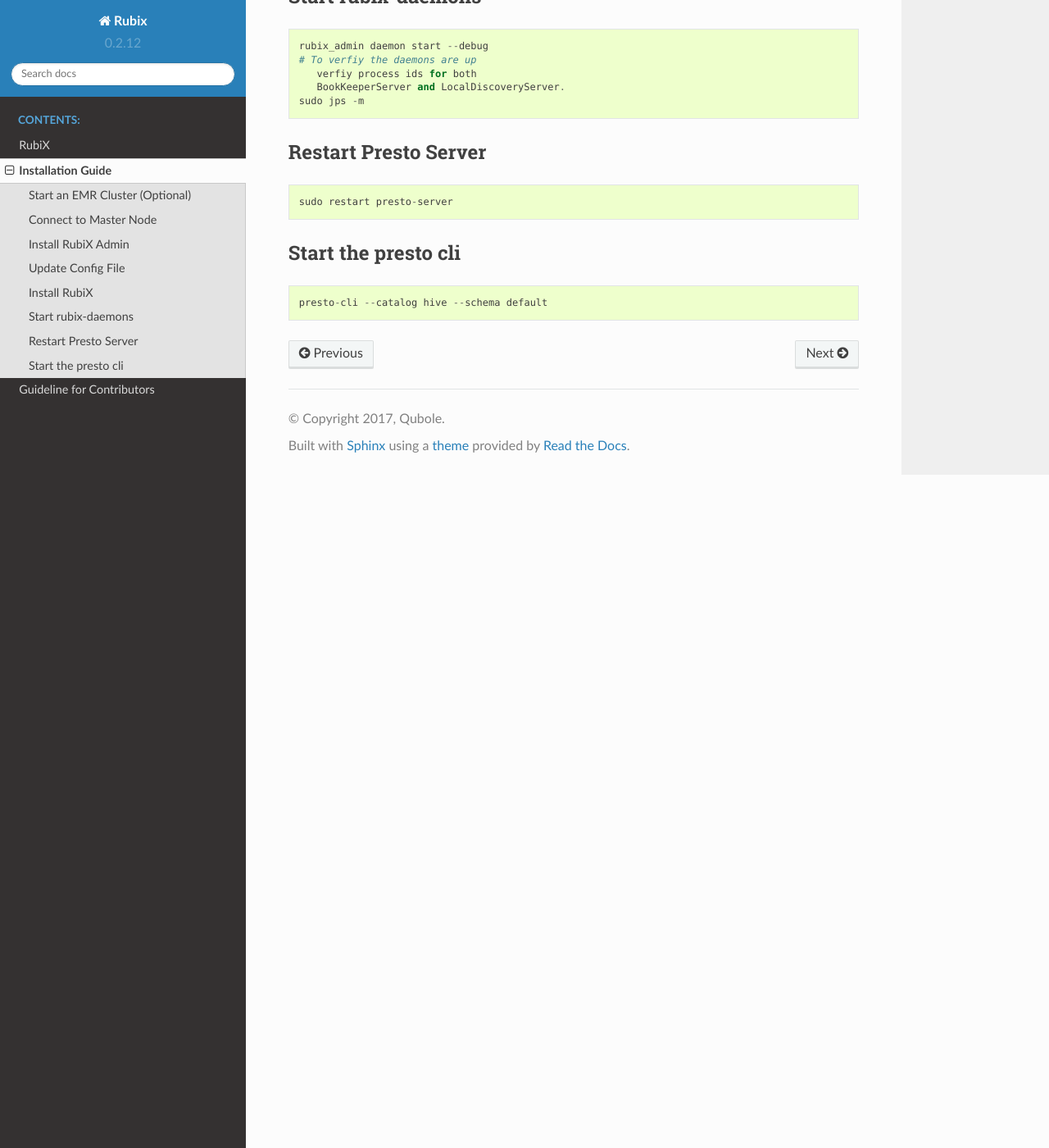
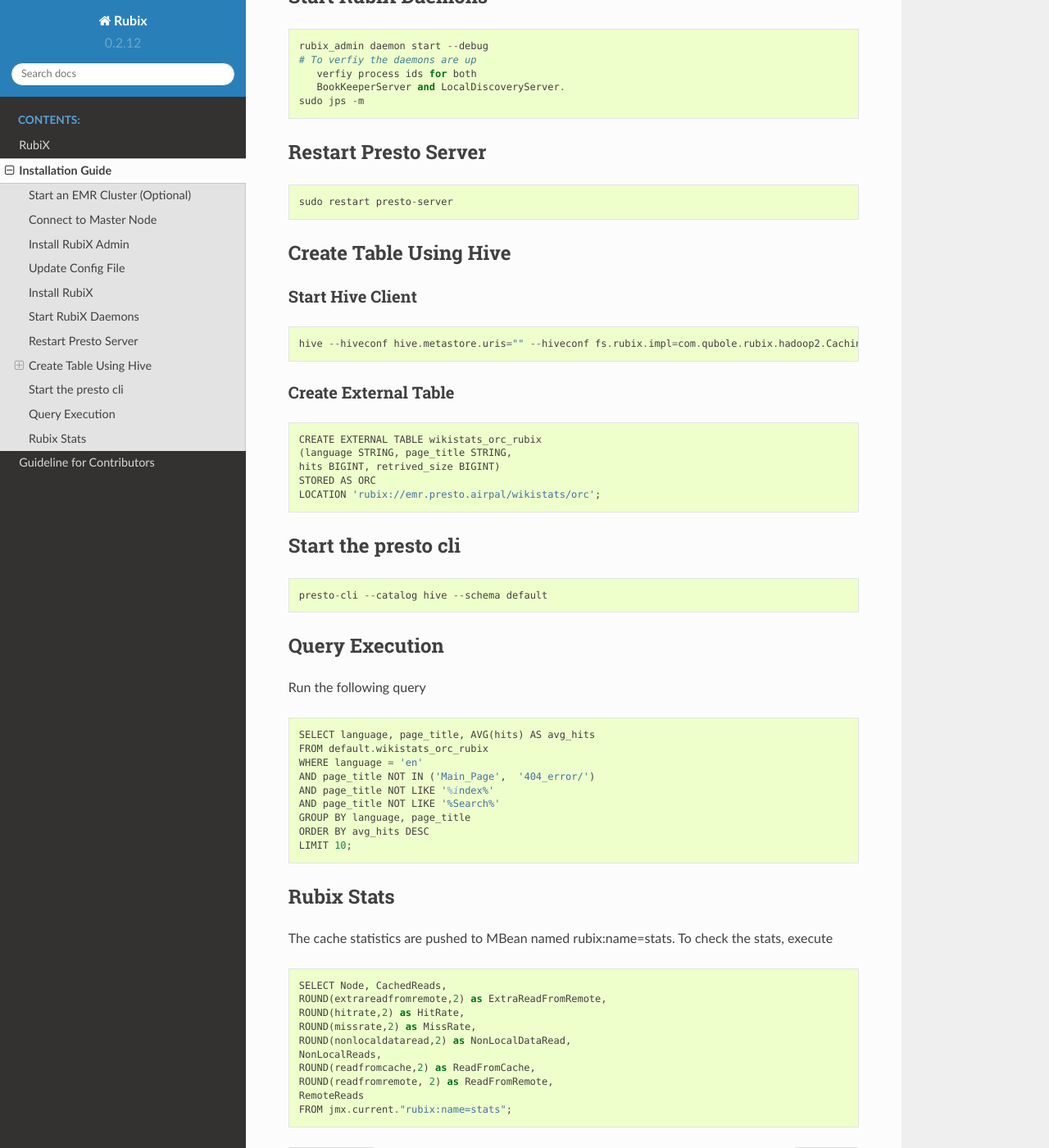
Before and after one commit to qubole/rubix, a Sphinx documentation site: the page built from docs/emr.md, in a window 1280 px wide and 1400 px high, scrolled down 1480 px. Shown: the whole window at 82% size. Built offline with Sphinx 7.4.7 and the Read the Docs theme 2.0.0, drawn with Linux system fonts in a browser that asks for light colours; some of the changed text lies outside the part shown.

```diff
--- a/docs/emr.md
+++ b/docs/emr.md
@@ -48,7 +48,7 @@
 To enable debugging and see the rubix activity, create /usr/lib/presto/etc/log.properties file with bellow config.
 com.qubole=DEBUG
 
-## Start rubix-daemons
+## Start RubiX Daemons
     rubix_admin daemon start --debug
     # To verfiy the daemons are up
        verfiy process ids for both
@@ -58,5 +58,48 @@
 ## Restart Presto Server
     sudo restart presto-server
 
+## Create Table Using Hive
+
+### Start Hive Client
+
+    hive --hiveconf hive.metastore.uris="" --hiveconf fs.rubix.impl=com.qubole.rubix.hadoop2.CachingNativeS3FileSystem
+
+### Create External Table
+
+    CREATE EXTERNAL TABLE wikistats_orc_rubix
+    (language STRING, page_title STRING,
+    hits BIGINT, retrived_size BIGINT)
+    STORED AS ORC
+    LOCATION 'rubix://emr.presto.airpal/wikistats/orc';
+
 ## Start the presto cli
     presto-cli --catalog hive --schema default
+
+## Query Execution
+
+Run the following query
+
+    SELECT language, page_title, AVG(hits) AS avg_hits
+    FROM default.wikistats_orc_rubix
+    WHERE language = 'en'
+    AND page_title NOT IN ('Main_Page',  '404_error/')
+    AND page_title NOT LIKE '%index%'
+    AND page_title NOT LIKE '%Search%'
+    GROUP BY language, page_title
+    ORDER BY avg_hits DESC
+    LIMIT 10;
+
+## Rubix Stats
+
+The cache statistics are pushed to MBean named rubix:name=stats. To check the stats, execute
+
+    SELECT Node, CachedReads,
+    ROUND(extrareadfromremote,2) as ExtraReadFromRemote,
+    ROUND(hitrate,2) as HitRate,
+    ROUND(missrate,2) as MissRate,
+    ROUND(nonlocaldataread,2) as NonLocalDataRead,
+    NonLocalReads,
+    ROUND(readfromcache,2) as ReadFromCache,
+    ROUND(readfromremote, 2) as ReadFromRemote,
+    RemoteReads
+    FROM jmx.current."rubix:name=stats";
```
